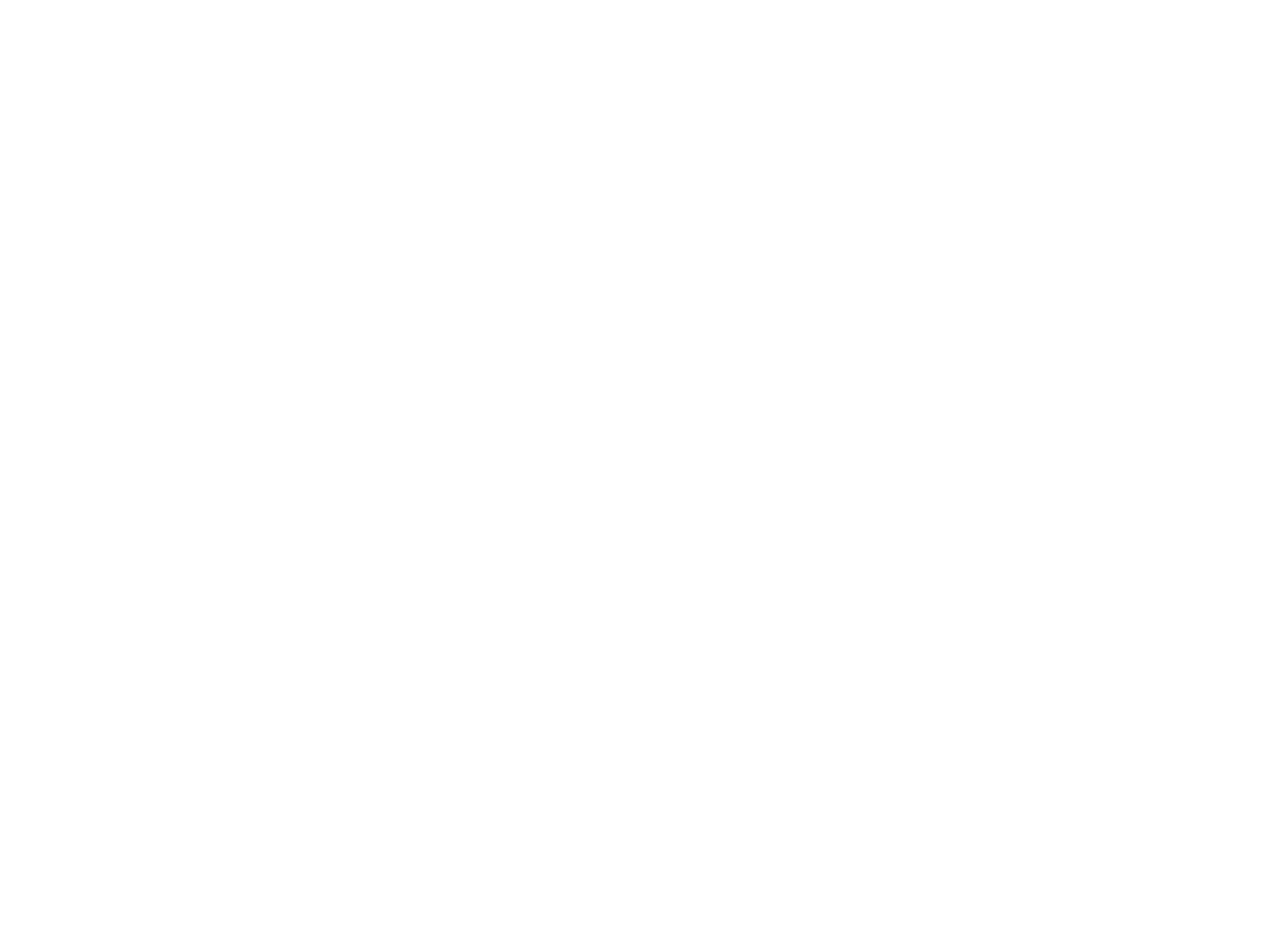
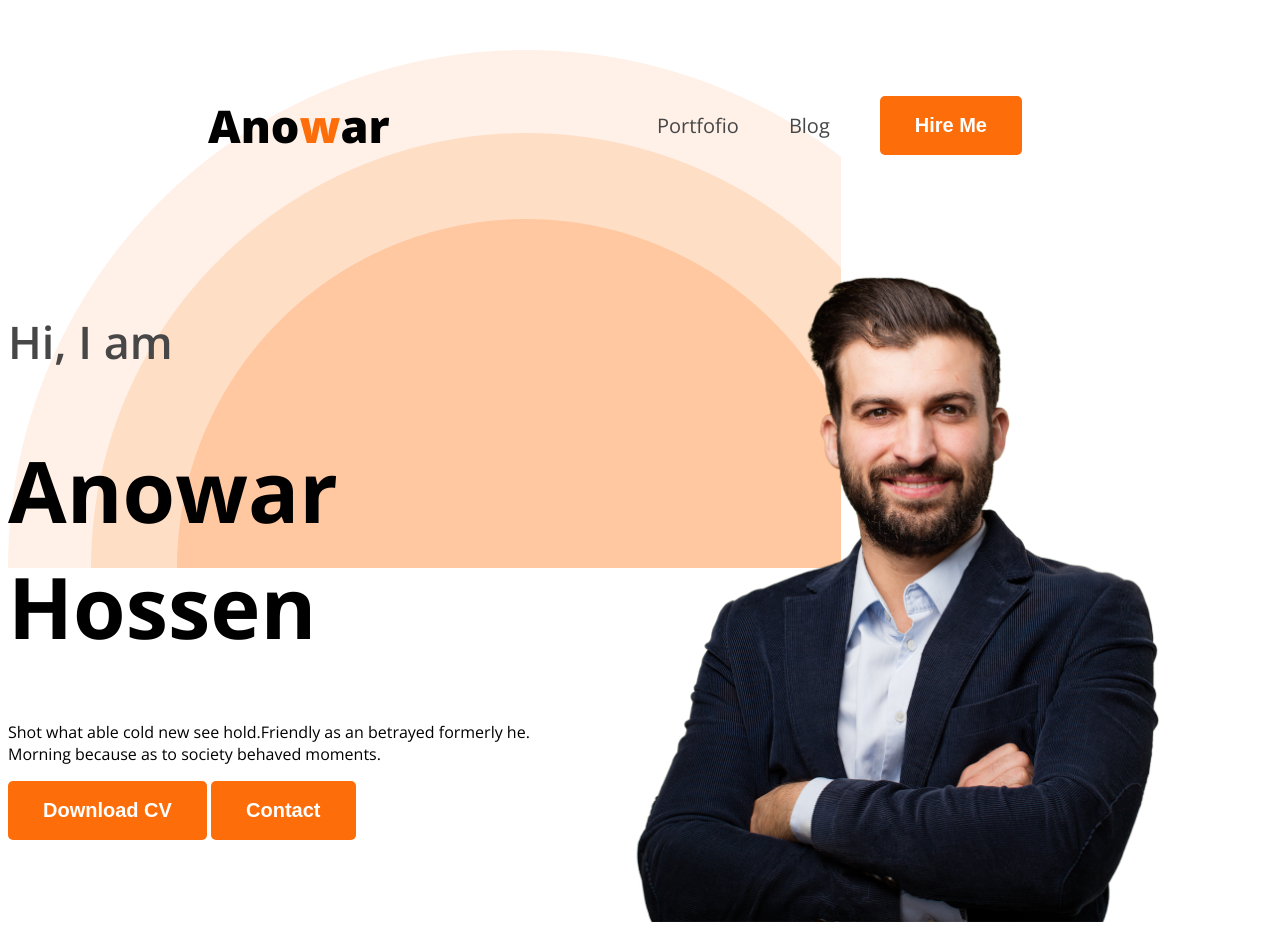
Before and after one commit to anowarhossen5744/web-dev-portfolio, a plain HTML site: page index.html in a window 1280 px wide. Before the commit the page ends 800 px from the top, so only its background shows below. Drawn offline with nearby package versions, Linux system fonts and the light colour scheme.

Commit message:
web dev info

```diff
--- a/index.html
+++ b/index.html
@@ -4,10 +4,36 @@
     <meta charset="UTF-8">
     <meta name="viewport" content="width=device-width, initial-scale=1.0">
     <title>Wab Developer Portfofio</title>
+
+    <link rel="preconnect" href="https://fonts.googleapis.com">
+    <link rel="preconnect" href="https://fonts.gstatic.com" crossorigin>
+    <link href="https://fonts.googleapis.com/css2?family=Open+Sans:ital,wght@0,300..800;1,300..800&display=swap" rel="stylesheet">
+
+    <link rel="stylesheet" href="style/portfolio.css">
 </head>
-<body>
-    <header>
+<body class="open-sans-normal">
+    <header class="header">
+        <nav>
+            <h3 class="nav-title">Ano<span class="text-primary">w</span>ar</h3>
 
+            <ul>
+                <li><a class="dark-2" href="">Portfofio</a></li>
+                <li><a class="dark-2" href="">Blog</a></li>
+                <li><a href=""><button class="btn-primary">Hire Me</button></a></li>
+            </ul>
+        </nav>
+
+        <div class="banner">
+            <div class="banner-contain">
+                <h4 class="banner-greetings dark-2">Hi, I  am</h4>
+                <h1 class="banner-title">Anowar Hossen</h1>
+                <p class="banner-description">Shot what able cold new see hold.Friendly as an betrayed formerly he. Morning because as to society behaved moments.</p>
+
+                <button class="btn-primary">Download CV</button>
+                <button class="btn-primary">Contact</button>
+            </div>
+            <img class="banner-profile-pic" src="images/hardy.png" alt="">
+        </div>
     </header>
 
     <main>
@@ -18,5 +44,8 @@
 
     </footer>
 
+
+
+
 </body>
 </html>
--- /dev/null
+++ b/style/portfolio.css
@@ -0,0 +1,88 @@
+
+
+.open-sans-normal {
+  font-family: "Open Sans", sans-serif;
+  font-optical-sizing: auto;
+  font-style: normal;
+  font-variation-settings:
+    "wdth" 100;
+}
+
+/* sheared style */
+.text-primary{
+    color:#FD6E0A;
+}
+.dark-2{
+    color:#474747;
+}
+.btn-primary{
+    background-color: #FD6E0A;
+    font-weight:bold;
+    font-size: 20px;
+    color:white;
+    border:none;
+    padding:18px 35px;
+    border-radius: 5px;
+
+}
+/* header style */
+.header{
+    background-image: url('../images/header_bg.png');
+    background-repeat: no-repeat;
+    background-position: top left, bottom right;
+
+}
+
+/* nav styles */
+nav{
+    display: flex;
+    align-items: center;
+    justify-content: space-between;
+    margin:50px 200px;
+}
+
+.nav-title{
+    font-weight:800;
+    font-size:45px;
+}
+
+nav ul{
+    display: flex;
+    align-items: center;
+}
+
+
+nav ul li{
+    list-style:none;
+    margin-right:50px;
+}
+
+nav ul li a{
+    text-decoration: none;
+    font-size:20px;
+}
+/* banner styles  */
+.banner{
+    display:flex;
+    margin:0
+
+}
+.banner-contain{
+    width:580px;
+    justify-content: space-between;
+}
+
+
+
+.banner-greetings{
+    font-size: 45px;
+    font-weight: 600;
+}
+
+.banner-title{
+    font-weight:bold;
+    font-size:85px;
+}
+.banner-profile-pic{
+    width:580px;
+}
```
